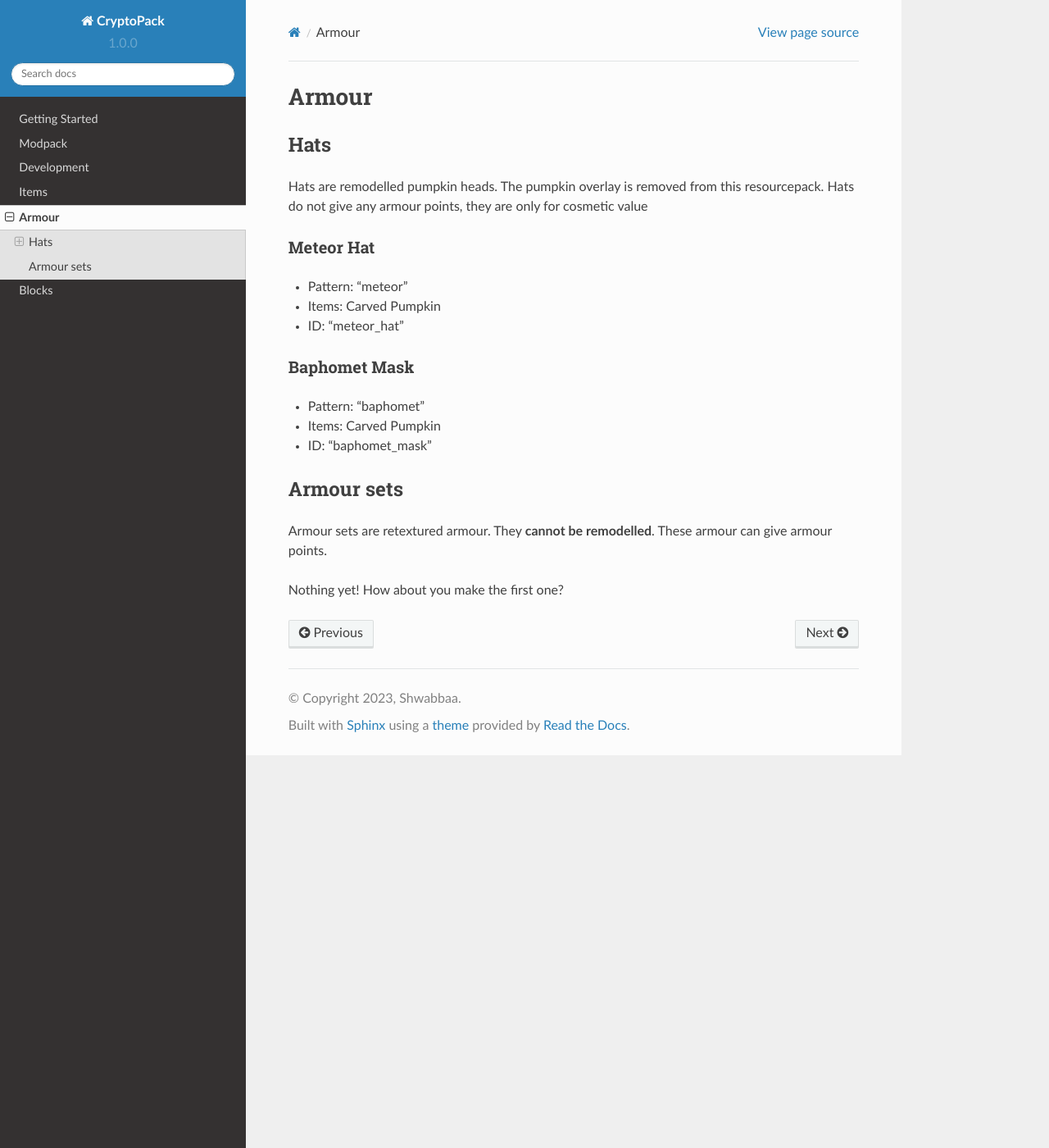
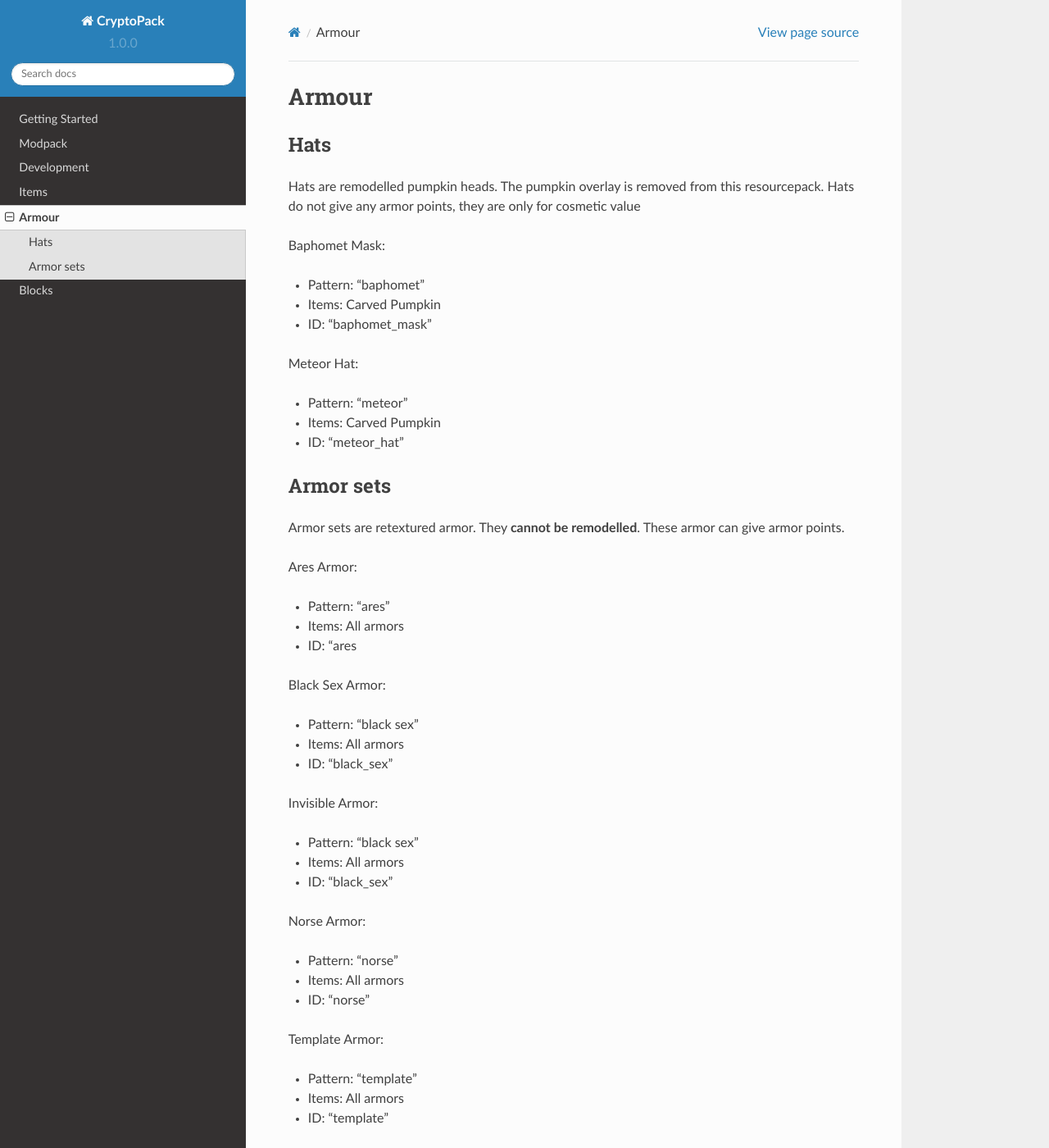
Before and after one commit to Shwabbaa/cryptopack-docs, a Sphinx documentation site: the page built from docs/source/armor.rst, in a window 1280 px wide and 1400 px high. Shown: the whole window at 82% size. Built offline with Sphinx 7.4.7 and the Read the Docs theme 2.0.0, drawn with Linux system fonts in a browser that asks for light colours; pages that are not in the unit, such as notebooks, are missing from menus; some of the changed text lies outside the part shown.

Commit message:
Update armor.rst

```diff
--- a/docs/source/armor.rst
+++ b/docs/source/armor.rst
@@ -5,23 +5,62 @@ Hats
 ==========
 
 Hats are remodelled pumpkin heads. The pumpkin overlay is removed from this resourcepack.
-Hats do not give any armour points, they are only for cosmetic value
+Hats do not give any armor points, they are only for cosmetic value
 
-Meteor Hat
-----------
+Baphomet Mask:
+
+* Pattern: "baphomet"
+* Items: Carved Pumpkin
+* ID: "baphomet_mask"
+
+Meteor Hat:
+
 * Pattern: "meteor"
 * Items: Carved Pumpkin
 * ID: "meteor_hat"
 
-Baphomet Mask
-----------
-* Pattern: "baphomet"
-* Items: Carved Pumpkin
-* ID: "baphomet_mask"
-
-Armour sets
+Armor sets
 ==========
 
-Armour sets are retextured armour. They **cannot be remodelled**. These armour can give armour points.
+Armor sets are retextured armor. They **cannot be remodelled**. These armor can give armor points.
 
-Nothing yet! How about you make the first one?
+Ares Armor:
+
+* Pattern: "ares"
+* Items: All armors
+* ID: "ares
+
+
+Black Sex Armor:
+
+* Pattern: "black sex"
+* Items: All armors
+* ID: "black_sex"
+
+
+Invisible Armor:
+
+* Pattern: "black sex"
+* Items: All armors
+* ID: "black_sex"
+
+
+Norse Armor:
+
+* Pattern: "norse"
+* Items: All armors
+* ID: "norse"
+
+
+Template Armor:
+
+* Pattern: "template"
+* Items: All armors
+* ID: "template"
+
+
+Transparent Armor: (Not to be confused with invisible armor, transparent armor still shows off you have armor)
+
+* Pattern: "transparent"
+* Items: All armors
+* ID: "transparent_armor"
```
